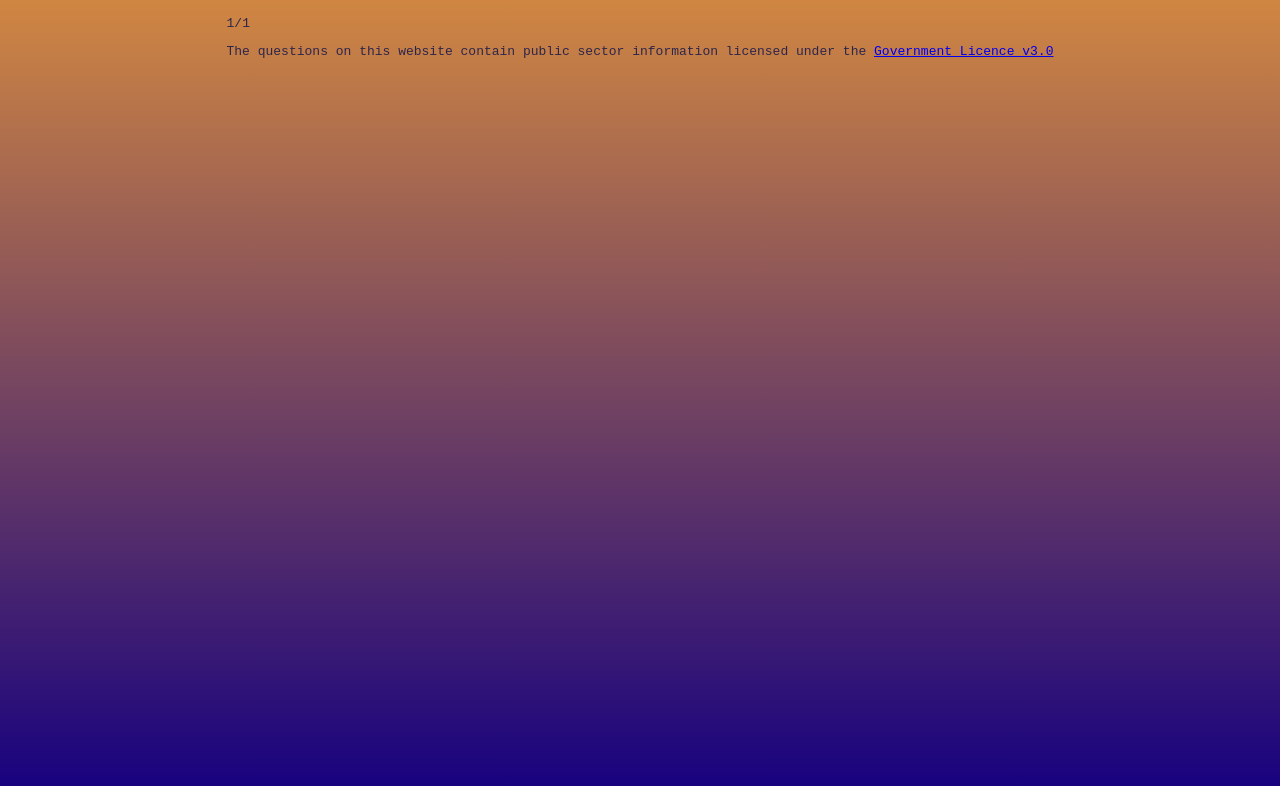
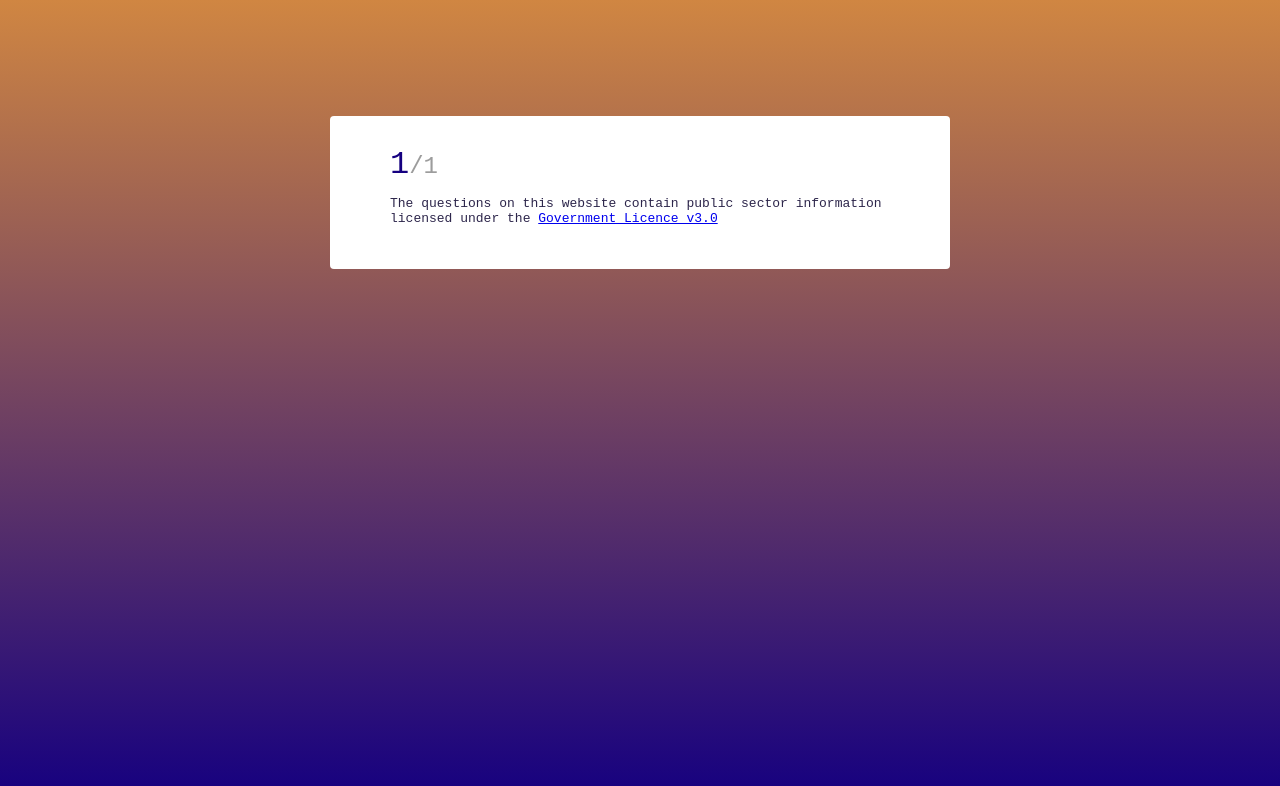
Before and after one commit to Nadia982/maths-quiz, a React (Vite) app: page / in a window 1280 px wide. Shown: the top 786 px of the page. Built offline with nearby package versions, Linux system fonts and the light colour scheme.

Commit message:
styled active question and total number of questions in Quiz component

```diff
--- a/src/index.scss
+++ b/src/index.scss
@@ -22,3 +22,23 @@ body {
 pre {
   display: inline;
 }
+
+.quiz-container{
+  width: 500px;
+  background: $bg;
+  border-radius: 4px;
+  margin-top: 100px;
+  padding: 30px 60px;
+
+  .active-question-no{
+    font-size: 2rem;
+    font-weight: 500;
+    color: $primary;
+  }
+
+  .total-questions{
+    font-size: 1.5rem;
+    font-weight: 500;
+    color: $disabled;
+  }
+}
```
